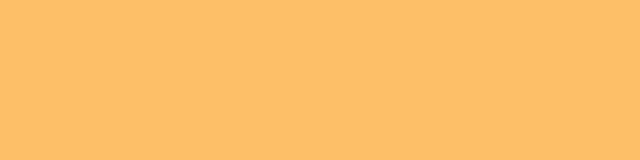
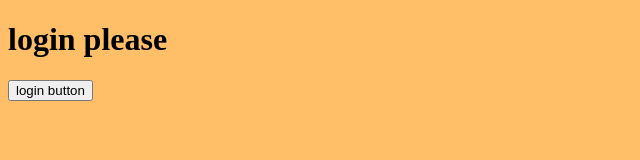
Before and after one commit to christoph-ding/spotify-visualizer, a website: page public/index.html in a window 1280 px wide. Shown: the whole page, without its empty margins (0-640 px from the left). Drawn offline with Linux system fonts and the light colour scheme.

Commit message:
Minor changes to frontend home page, and landing page after successful login.

```diff
--- a/public/index.html
+++ b/public/index.html
@@ -5,6 +5,7 @@
   <link rel="stylesheet" href="style.css">
 </head>
 <body>
-
+  <h1> login please </h1>
+  <button> login button </button>
 </body>
 </html>
```
Also changed, not shown: public/login-landing.html (+2 -2 lines).
